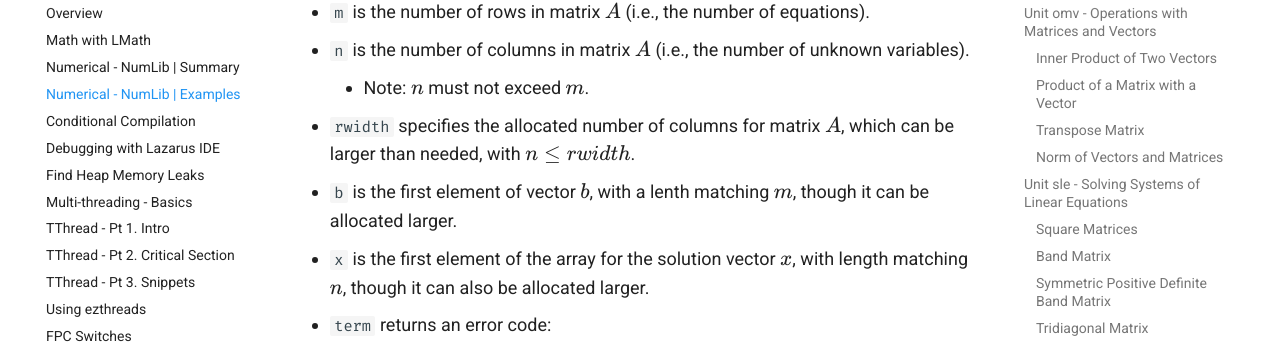
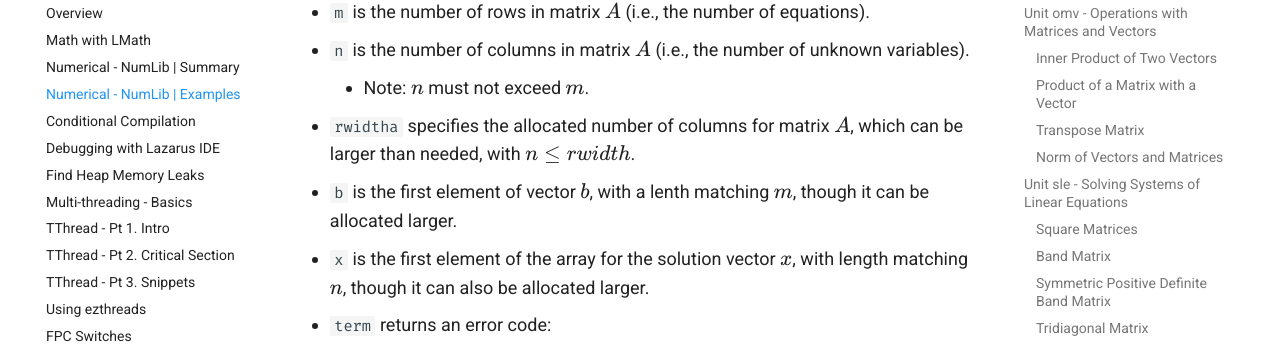
Before and after one commit to ikelaiah/free-pascal-cookbook, an MkDocs documentation site: the page built from docs/docs/advanced/numlib.md, in a window 1280 px wide and 900 px high, scrolled down 24770 px. Shown: the part 143-487 px from the top of the window. Built offline with MkDocs 1.6.1 and Material for MkDocs 9.7.7, drawn with Linux system fonts in a browser that asks for light colours.

Commit message:
Update - Minor edits.

```diff
--- a/docs/docs/advanced/numlib.md
+++ b/docs/docs/advanced/numlib.md
@@ -1143,8 +1143,7 @@ procedure slegls(var a: ArbFloat; m, n, rwidtha: ArbInt; var b, x: ArbFloat; var
 - `m` is the number of rows in matrix $A$ (i.e., the number of equations).
 - `n` is the number of columns in matrix $A$ (i.e., the number of unknown variables).
     - Note: $n$ must not exceed $m$.
-- `rwidth` specifies the allocated number of columns for matrix
-$A$, which can be larger than needed, with $n≤rwidth$.
+- `rwidtha` specifies the allocated number of columns for matrix $A$, which can be larger than needed, with $n≤rwidth$.
 - `b` is the first element of vector $b$, with a lenth matching $m$, though it can be allocated larger.
 - `x` is the first element of the array for the solution vector $x$, with length matching $n$, though it can also be allocated larger.
 - `term` returns an error code:
```
